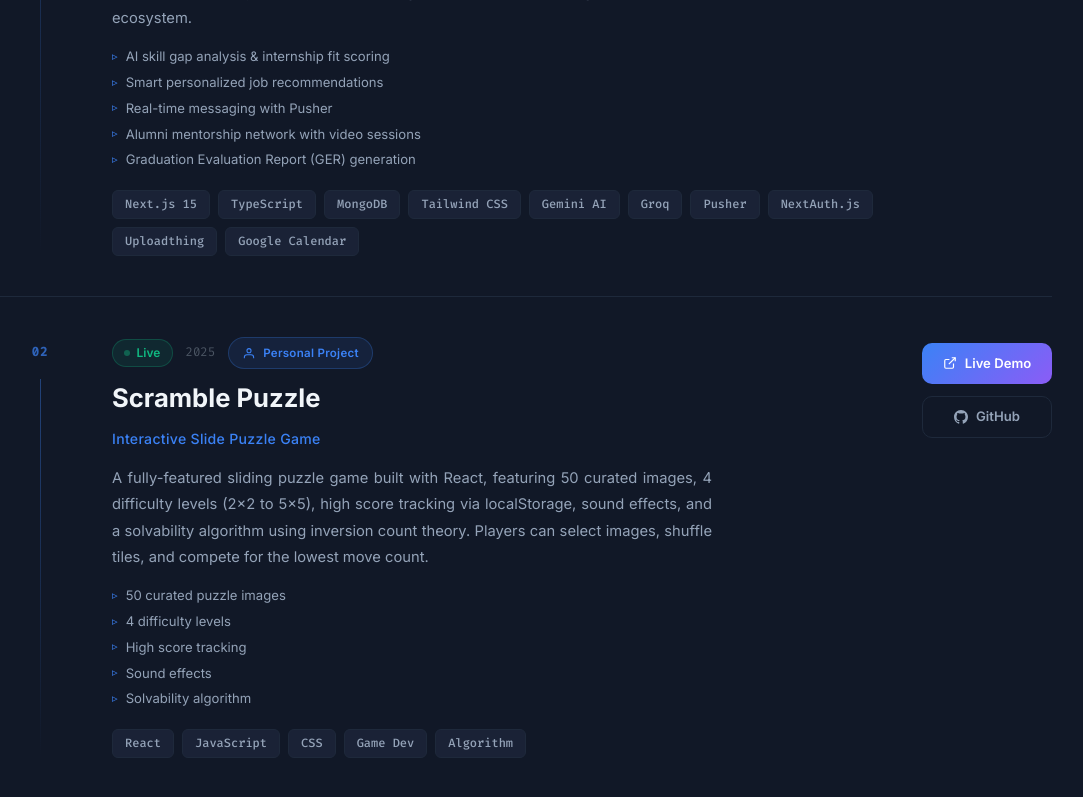
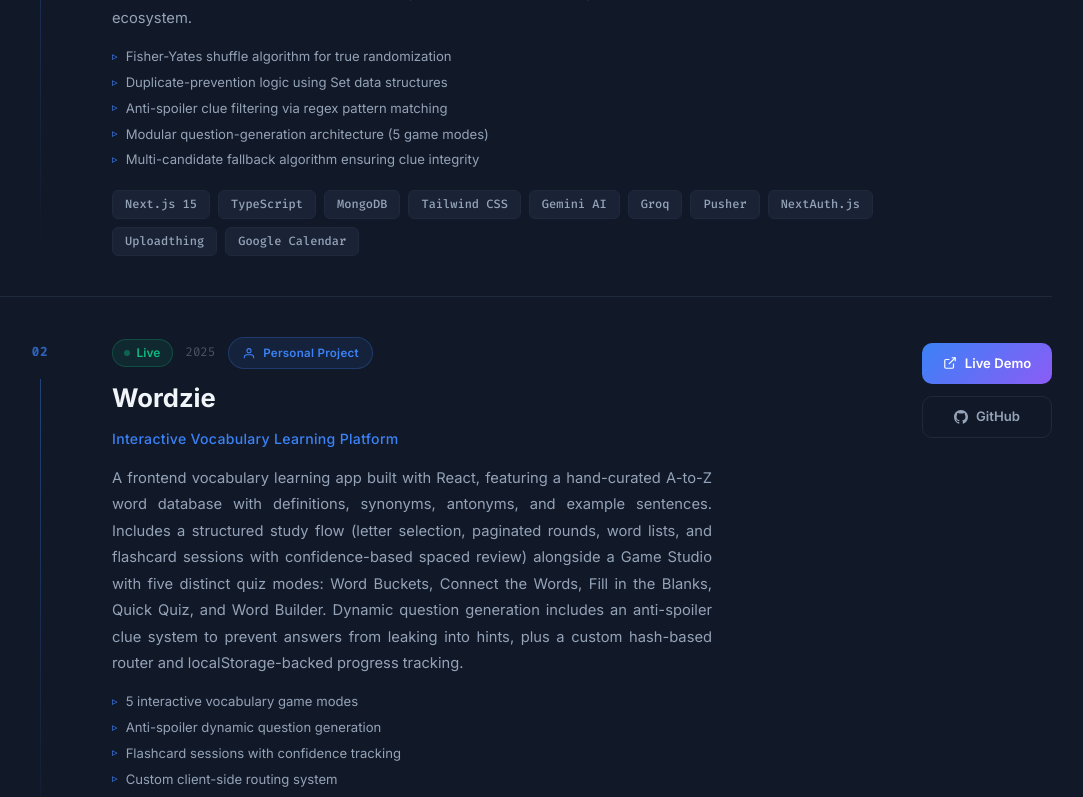
Before and after one commit to Samia2310/Samia-Portfolio, a React (Create React App) app: page / in a window 1280 px wide. Shown: the part 1960-2757 px from the top of the page, without its empty margins (114-1197 px from the left). Built offline with nearby package versions, Linux system fonts and the light colour scheme; the HTML template or start-up script is replaced by a standard one.

Commit message:
add a project in project section

```diff
--- a/src/components/Projects.js
+++ b/src/components/Projects.js
@@ -27,11 +27,11 @@
     liveUrl: "https://nextern-virid.vercel.app",
     githubUrl: "https://github.com/akonBRO/nextern",
     features: [
-      "AI skill gap analysis & internship fit scoring",
-      "Smart personalized job recommendations",
-      "Real-time messaging with Pusher",
-      "Alumni mentorship network with video sessions",
-      "Graduation Evaluation Report (GER) generation",
+      "Fisher-Yates shuffle algorithm for true randomization",
+      "Duplicate-prevention logic using Set data structures",
+      "Anti-spoiler clue filtering via regex pattern matching",
+      "Modular question-generation architecture (5 game modes)",
+      "Multi-candidate fallback algorithm ensuring clue integrity",
     ],
     status: "In Progress",
     year: "2026",
@@ -39,6 +39,27 @@
   {
     id: 2,
     number: "02",
+    title: "Wordzie",
+    subtitle: "Interactive Vocabulary Learning Platform",
+    type: "Personal Project",
+    description:
+      "A frontend vocabulary learning app built with React, featuring a hand-curated A-to-Z word database with definitions, synonyms, antonyms, and example sentences. Includes a structured study flow (letter selection, paginated rounds, word lists, and flashcard sessions with confidence-based spaced review) alongside a Game Studio with five distinct quiz modes: Word Buckets, Connect the Words, Fill in the Blanks, Quick Quiz, and Word Builder. Dynamic question generation includes an anti-spoiler clue system to prevent answers from leaking into hints, plus a custom hash-based router and localStorage-backed progress tracking.",
+    tags: ["React", "JavaScript", "CSS", "Game Dev", "Algorithm"],
+    liveUrl: "https://wordzie.vercel.app/",
+    githubUrl: "https://github.com/Samia2310/WORDZIE.git",
+    features: [
+      "5 interactive vocabulary game modes",
+      "Anti-spoiler dynamic question generation",
+      "Flashcard sessions with confidence tracking",
+      "Custom client-side routing system",
+      "Progress tracking via localStorage",
+    ],
+    status: "Live",
+    year: "2025",
+  },
+  {
+    id: 3,
+    number: "03",
     title: "Scramble Puzzle",
     subtitle: "Interactive Slide Puzzle Game",
     type: "Personal Project",
@@ -58,8 +79,8 @@
     year: "2025",
   },
   {
-    id: 3,
-    number: "03",
+    id: 4,
+    number: "04",
     title: "QR Code Generator",
     subtitle: "URL to QR Code Web Tool",
     type: "Personal Project",
@@ -79,8 +100,8 @@
     year: "2025",
   },
   {
-    id: 4,
-    number: "04",
+    id: 5,
+    number: "05",
     title: "Quick Calendar",
     subtitle: "Multi-Calendar Generator & Date Converter",
     type: "Personal Project",
```
